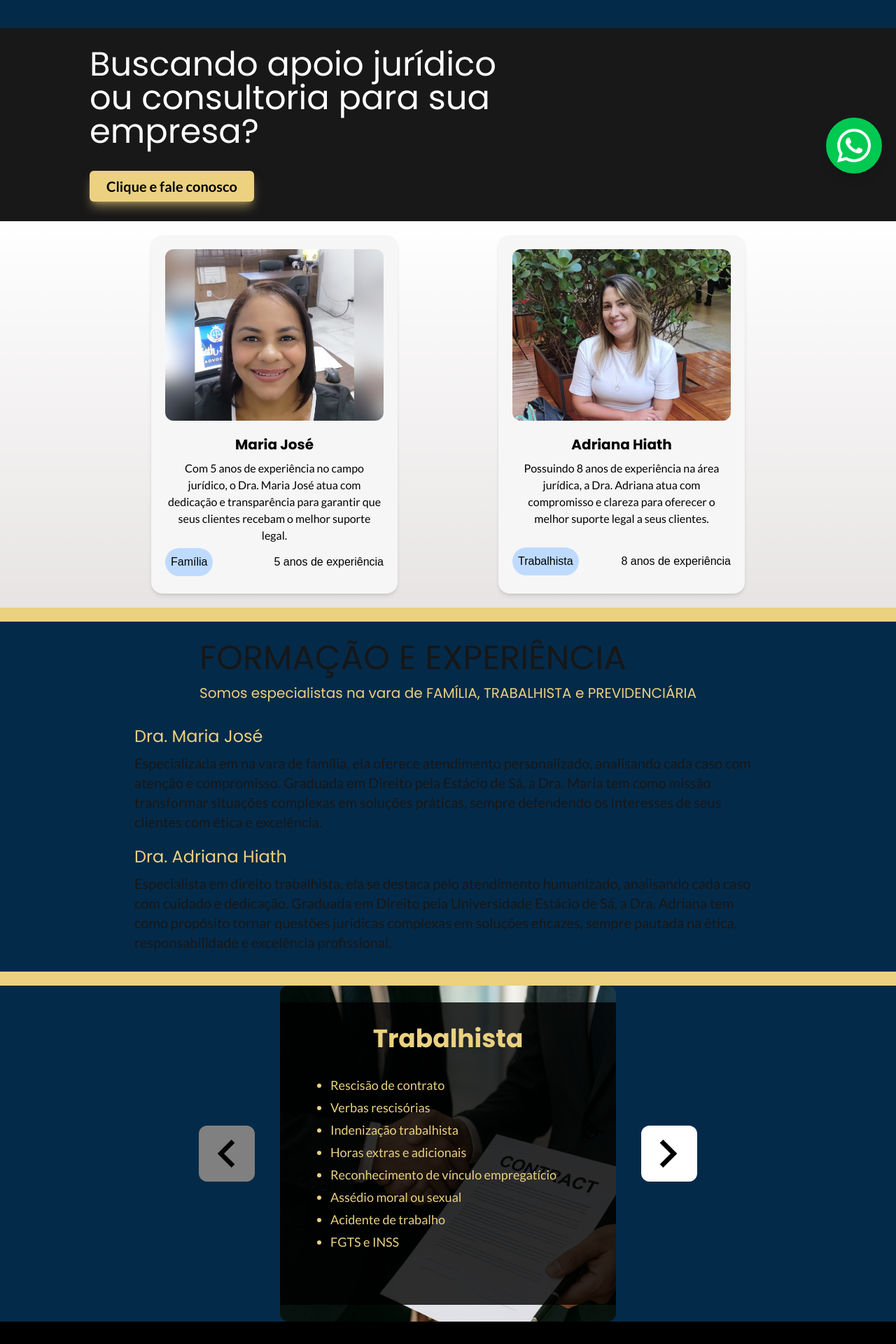
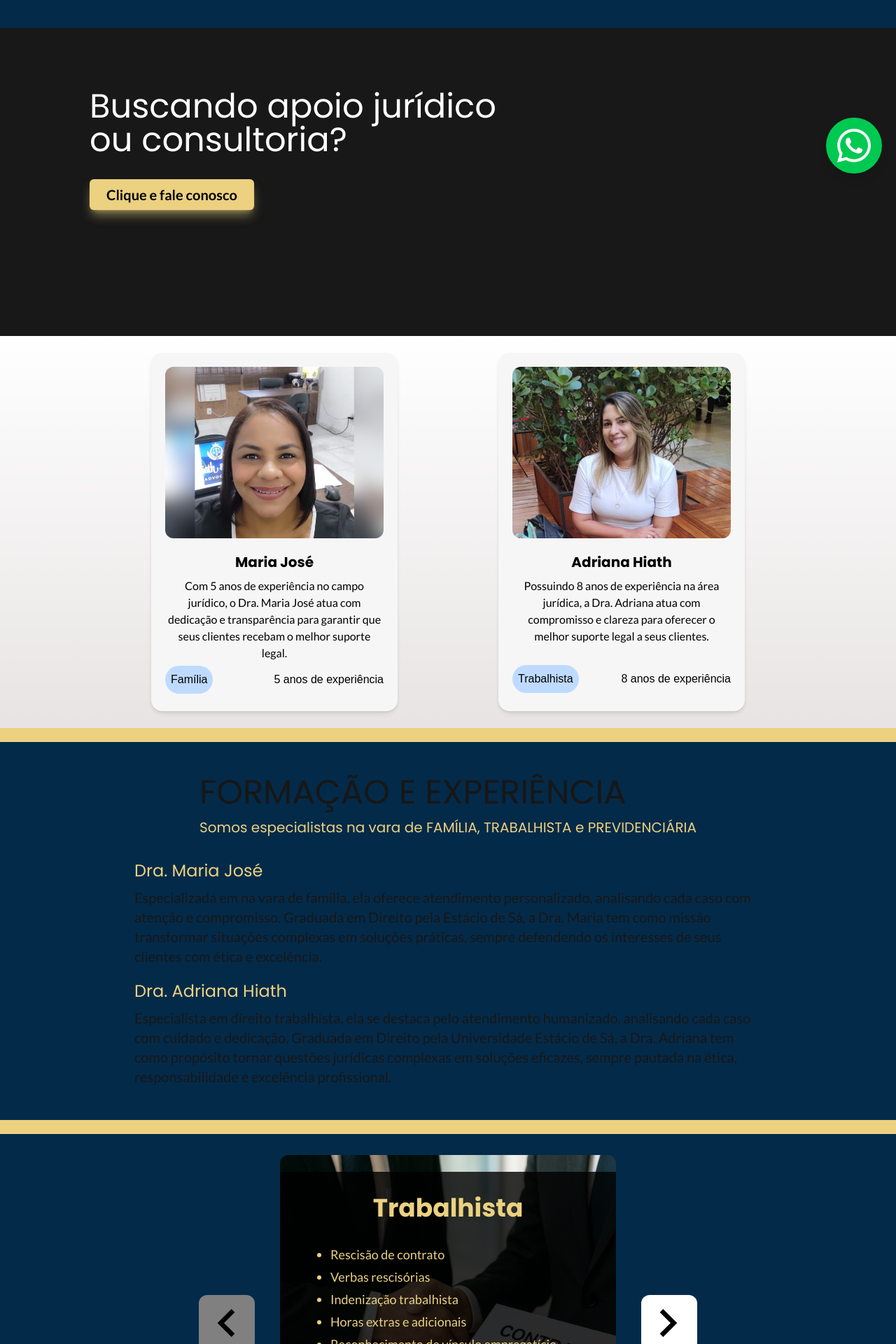
Before and after one commit to DavidSheltonSF/advogados-landing-page, a Next.js app: page / in a window 1280 px wide. Shown: the part 520-2440 px from the top of the page at 70% size. Built offline with nearby package versions, Linux system fonts and the light colour scheme.

Commit message:
refactor(Page): define minimum height to PageSections manually

```diff
--- a/src/app/page.tsx
+++ b/src/app/page.tsx
@@ -29,24 +29,24 @@ export default function Home() {
   return (
     <div className="flex flex-col">
       <PageSection backgroundImage="/bg-image-logo-with-name-blue.png" extraClasses="min-h-[70vh] max-md:h-[35vh] max-md:min-h-[35vh]"/>
-      <PageSection backgroundImage="" extraClasses="h-auto bg-[#181818]">
-        <PageContainer extraClasses="flex flex-col my-5 py-2 ">
+      <PageSection backgroundImage="" extraClasses="bg-[#181818]">
+        <PageContainer extraClasses="flex flex-col mt-20 min-h-[45vh] py-2 ">
           <div className="flex flex-col items-start gap-8 max-w-150">
-            <h1 className="text-white text-5xl max-md:text-4xl max-sm:text-3xl">Buscando apoio jurídico ou consultoria para sua empresa?</h1>
+            <h1 className="text-white text-5xl max-md:text-4xl max-sm:text-3xl">Buscando apoio jurídico ou consultoria?</h1>
             <button className="shadow-[color:#EBD180]/50 shadow-lg py-2 px-6 rounded-md text-black font-bold text-xl bg-[#EBD180] hover:bg-[#e2c56f]">
               <a href="https://wa.me/+5521974694530" target="_blank">Clique e fale conosco</a>
             </button>
           </div>
         </PageContainer>
       </PageSection>
-      <PageSection backgroundImage="/bg-image-white.png">
+      <PageSection backgroundImage="/bg-image-white.png" extraClasses="min-h-[70vh]">
          <PageContainer extraClasses="flex items-center justify-center max-[800px]:flex-col gap-36 max-[800px]:gap-10
        my-5 justify-centerl">
           <ProfessionalCard {...professionals['maria']}/>
           <ProfessionalCard {...professionals['adriana']}/>
          </PageContainer>
       </PageSection>
-      <PageSection backgroundImage="" extraClasses="h-auto bg-[#042A49]  border-t-[#EBD180] border-t-20">
+      <PageSection backgroundImage="" extraClasses="h-auto bg-[#042A49]  border-t-[#EBD180] border-t-20 min-h-[70vh]">
         <PageContainer extraClasses="flex flex-col items-center my-5 py-2 text-red-white">
           <header>
             <div className="flex flex-col gap-3">
@@ -69,7 +69,7 @@ export default function Home() {
           </main>
         </PageContainer>
       </PageSection>
-      <PageSection backgroundImage="" extraClasses="max-sm:h-[60vh] bg-[#042A49]  border-t-[#EBD180] border-t-20">
+      <PageSection backgroundImage="" extraClasses="max-sm:h-[60vh] bg-[#042A49]  border-t-[#EBD180] border-t-20 min-h-[70vh]">
         <Carousel/>
       </PageSection>
       <Footer/>
```
